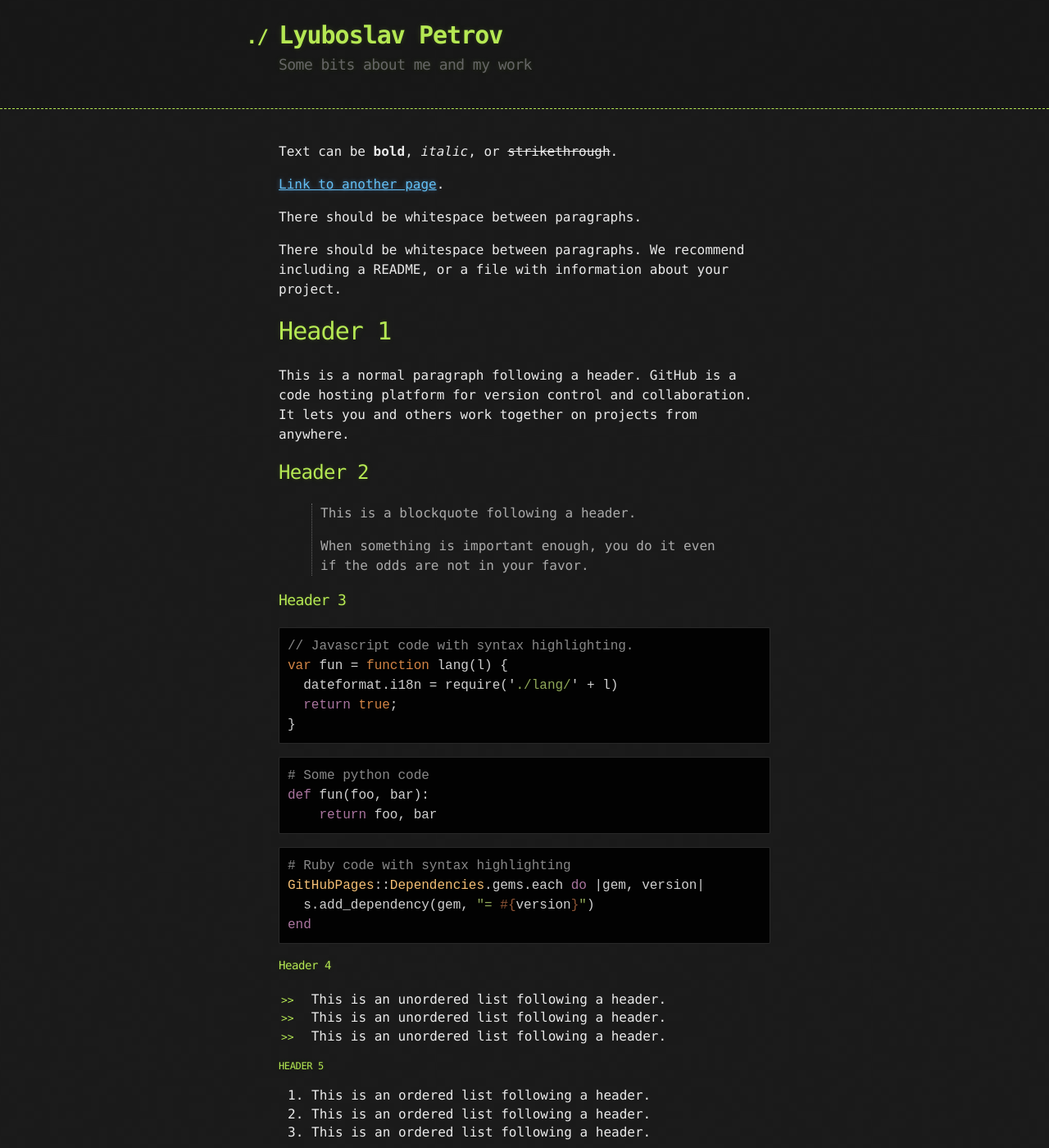
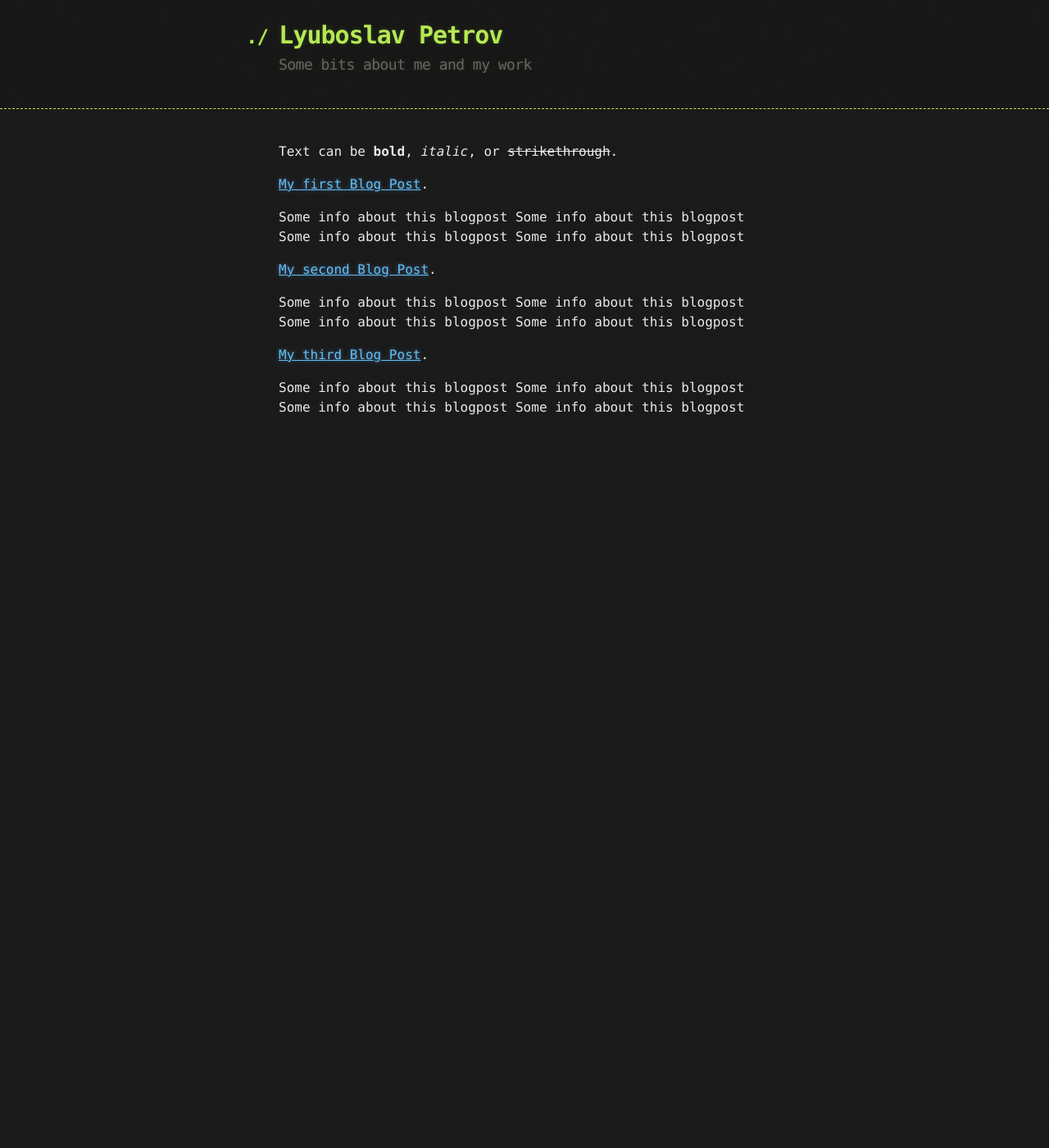
Before and after one commit to bubalazi/bubalazi.github.io, a Jekyll site: the page built from index.md, in a window 1280 px wide and 1400 px high. Shown: the whole window at 82% size. Built offline with Jekyll 4.4.1, drawn with Linux system fonts in a browser that asks for light colours; some of the changed text lies outside the part shown.

````diff
--- a/index.md
+++ b/index.md
@@ -4,127 +4,24 @@
 
 Text can be **bold**, _italic_, or ~~strikethrough~~.
 
-[Link to another page](pages/another-page).
+[My first Blog Post](pages/another-page).
 
-There should be whitespace between paragraphs.
-
-There should be whitespace between paragraphs. We recommend including a README, or a file with information about your project.
-
-# [](#header-1)Header 1
-
-This is a normal paragraph following a header. GitHub is a code hosting platform for version control and collaboration. It lets you and others work together on projects from anywhere.
-
-## [](#header-2)Header 2
-
-> This is a blockquote following a header.
->
-> When something is important enough, you do it even if the odds are not in your favor.
-
-### [](#header-3)Header 3
-
-```js
-// Javascript code with syntax highlighting.
-var fun = function lang(l) {
-  dateformat.i18n = require('./lang/' + l)
-  return true;
-}
-```
+Some info about this blogpost
+Some info about this blogpost
+Some info about this blogpost
+Some info about this blogpost
 
 
-```py
-# Some python code
-def fun(foo, bar):
-    return foo, bar
-```
+[My second Blog Post](pages/another-page).
 
-```ruby
-# Ruby code with syntax highlighting
-GitHubPages::Dependencies.gems.each do |gem, version|
-  s.add_dependency(gem, "= #{version}")
-end
-```
+Some info about this blogpost
+Some info about this blogpost
+Some info about this blogpost
+Some info about this blogpost
 
-#### [](#header-4)Header 4
+[My third Blog Post](pages/another-page).
 
-*   This is an unordered list following a header.
-*   This is an unordered list following a header.
-*   This is an unordered list following a header.
-
-##### [](#header-5)Header 5
-
-1.  This is an ordered list following a header.
-2.  This is an ordered list following a header.
-3.  This is an ordered list following a header.
-
-###### [](#header-6)Header 6
-
-| head1        | head two          | three |
-|:-------------|:------------------|:------|
-| ok           | good swedish fish | nice  |
-| out of stock | good and plenty   | nice  |
-| ok           | good `oreos`      | hmm   |
-| ok           | good `zoute` drop | yumm  |
-
-### There's a horizontal rule below this.
-
-* * *
-
-### Here is an unordered list:
-
-*   Item foo
-*   Item bar
-*   Item baz
-*   Item zip
-
-### And an ordered list:
-
-1.  Item one
-1.  Item two
-1.  Item three
-1.  Item four
-
-### And a nested list:
-
-- level 1 item
-  - level 2 item
-  - level 2 item
-    - level 3 item
-    - level 3 item
-- level 1 item
-  - level 2 item
-  - level 2 item
-  - level 2 item
-- level 1 item
-  - level 2 item
-  - level 2 item
-- level 1 item
-
-### Small image
-
-![](https://assets-cdn.github.com/images/icons/emoji/octocat.png)
-
-### Large image
-
-![](https://guides.github.com/activities/hello-world/branching.png)
-
-
-### Definition lists can be used with HTML syntax.
-
-<dl>
-<dt>Name</dt>
-<dd>Godzilla</dd>
-<dt>Born</dt>
-<dd>1952</dd>
-<dt>Birthplace</dt>
-<dd>Japan</dd>
-<dt>Color</dt>
-<dd>Green</dd>
-</dl>
-
-```
-Long, single-line code blocks should not wrap. They should horizontally scroll if they are too long. This line should be long enough to demonstrate this.
-```
-
-```
-The final element.
-```
+Some info about this blogpost
+Some info about this blogpost
+Some info about this blogpost
+Some info about this blogpost
````
